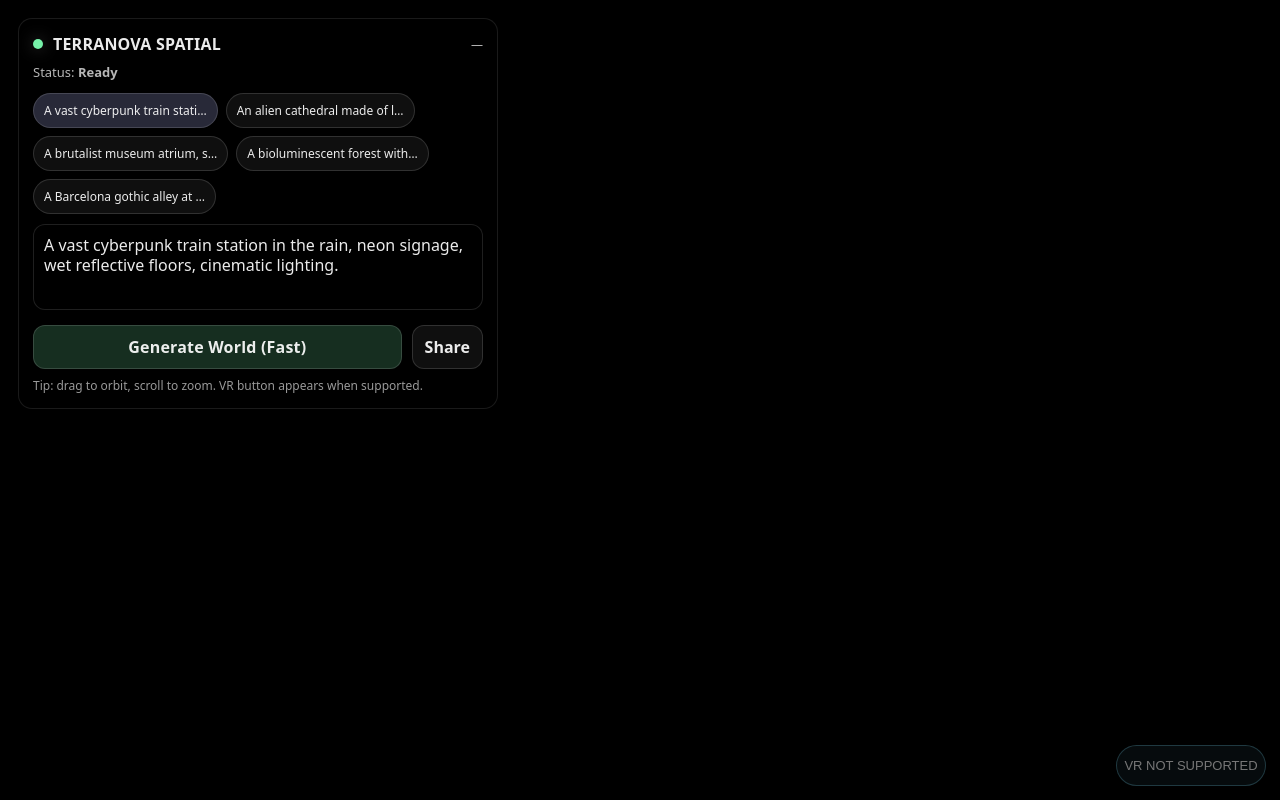
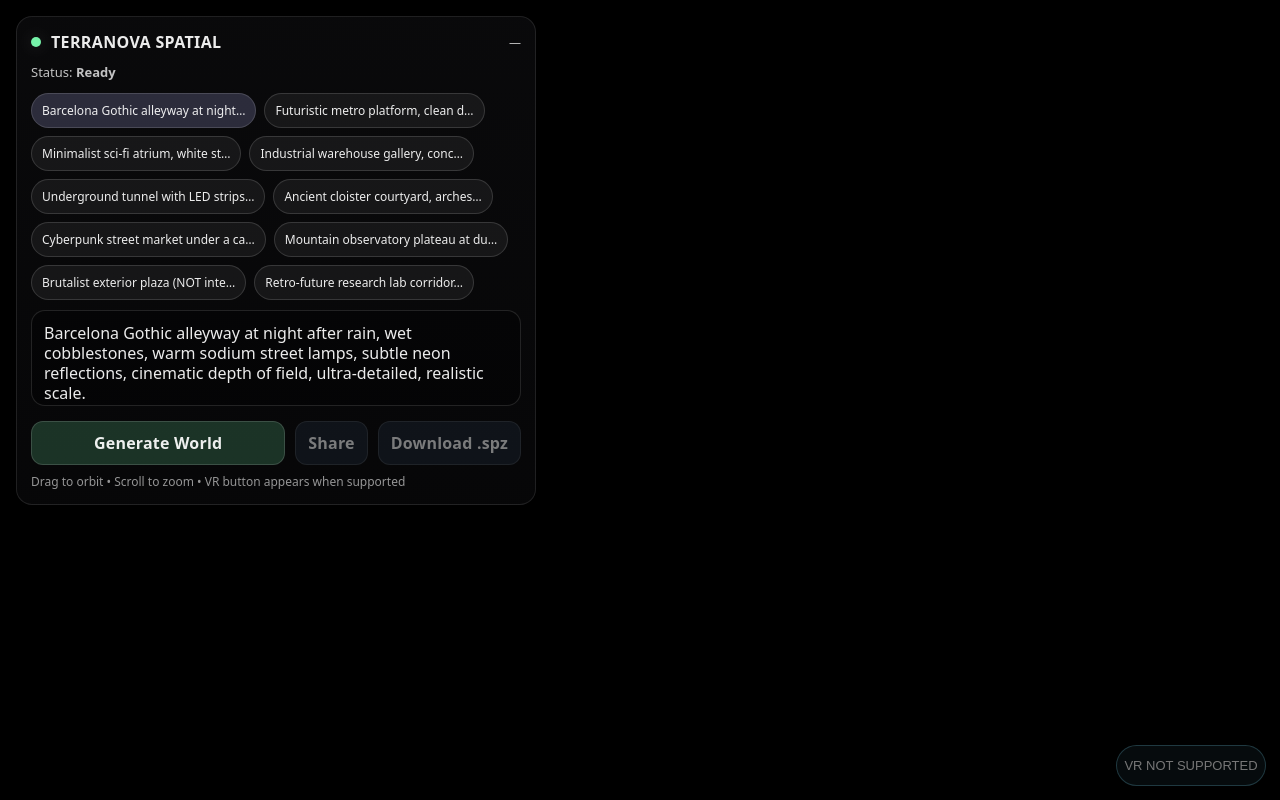
Before and after one commit to krispatl/TerraNovaSpatial, a Next.js app: page / in a window 1280 px wide. Built offline with nearby package versions, Linux system fonts and the light colour scheme.

Commit message:
Update page.tsx

```diff
--- a/app/page.tsx
+++ b/app/page.tsx
@@ -14,27 +14,63 @@ function clamp(n: number, a: number, b: number) {
 
 /**
  * Prefer structured URL locations if present, otherwise fallback to regex scan.
- * This supports both:
- * - operation.response (WorldLabs op payload)
+ * Supports:
+ * - operation.response payload
  * - /api/worlds/:id payload
  */
 function findFirstSpzUrl(payload: any): string | null {
   try {
-    const structured =
-      payload?.assets?.splats?.spz_urls && Object.values(payload.assets.splats.spz_urls)[0];
-    if (typeof structured === "string" && structured.includes(".spz")) return structured;
-
-    const urls = payload?.assets?.splats?.spz_urls
-      ? (Object.values(payload.assets.splats.spz_urls).filter((u) => typeof u === "string") as string[])
-      : [];
-    const hit = urls.find((u) => u.includes(".spz"));
-    if (hit) return hit;
+    const spzUrls = payload?.assets?.splats?.spz_urls;
+    if (spzUrls && typeof spzUrls === "object") {
+      const vals = Object.values(spzUrls).filter((u) => typeof u === "string") as string[];
+      const hit = vals.find((u) => u.includes(".spz"));
+      if (hit) return hit;
+    }
 
     const s = JSON.stringify(payload);
     const m = s.match(/https:\/\/[^"'\\s]+?\.spz/);
     return m?.[0] ?? null;
   } catch {
     return null;
+  }
+}
+
+function makeFileNameFromUrl(url: string, fallback = "terranova_splat.spz") {
+  try {
+    const u = new URL(url);
+    const base = u.pathname.split("/").pop() || fallback;
+    return base.endsWith(".spz") ? base : `${base}.spz`;
+  } catch {
+    return fallback;
+  }
+}
+
+async function downloadUrl(url: string, filename: string) {
+  // Direct download via blob so it works cross-origin reliably if CORS allows.
+  // If CORS blocks, we fallback to <a href> open-in-new-tab behavior.
+  try {
+    const res = await fetch(url, { cache: "no-store" });
+    if (!res.ok) throw new Error(`Download failed: ${res.status}`);
+    const blob = await res.blob();
+    const blobUrl = URL.createObjectURL(blob);
+    const a = document.createElement("a");
+    a.href = blobUrl;
+    a.download = filename;
+    document.body.appendChild(a);
+    a.click();
+    a.remove();
+    URL.revokeObjectURL(blobUrl);
+    return;
+  } catch {
+    // fallback: try normal link download/open
+    const a = document.createElement("a");
+    a.href = url;
+    a.download = filename;
+    a.target = "_blank";
+    a.rel = "noreferrer";
+    document.body.appendChild(a);
+    a.click();
+    a.remove();
   }
 }
 
@@ -51,16 +87,25 @@ export default function Home() {
   // store pivot group here
   const splatRootRef = useRef<any>(null);
 
+  // current loaded spz
+  const currentSpzUrlRef = useRef<string | null>(null);
+
   // hero cam cancel token
   const camAnimCancelRef = useRef<{ cancel: boolean } | null>(null);
 
   const presets = useMemo(
     () => [
-      "A vast cyberpunk train station in the rain, neon signage, wet reflective floors, cinematic lighting.",
-      "An alien cathedral made of living light, towering arcs, sacred geometry, volumetric glow.",
-      "A brutalist museum atrium, soft skylight, monumental concrete, ultra clean architectural lines.",
-      "A bioluminescent forest with glowing mushrooms, mist, fireflies, dreamlike depth.",
-      "A Barcelona gothic alley at night in the rain, sodium lamps, puddles, moody contrast.",
+      // High-consistency “tech demo” prompts (architecture + lighting + camera cues)
+      "Barcelona Gothic alleyway at night after rain, wet cobblestones, warm sodium street lamps, subtle neon reflections, cinematic depth of field, ultra-detailed, realistic scale.",
+      "Futuristic metro platform, clean design, glossy tiles, soft volumetric light shafts, puddles and reflections, cinematic wide shot, realistic scale, high detail.",
+      "Minimalist sci-fi atrium, white stone + brushed metal, skylight grid, sunbeams with volumetric fog, calm museum-grade lighting, wide-angle composition, realistic scale.",
+      "Industrial warehouse gallery, concrete floor, overhead truss lights, haze, strong perspective lines, cinematic contrast, realistic scale, ultra-detailed.",
+      "Underground tunnel with LED strips, wet floor reflections, moody fog, strong vanishing point, cinematic lighting, realistic scale, high detail.",
+      "Ancient cloister courtyard, arches and columns, soft morning light, light fog, mossy stone, peaceful ambience, cinematic wide shot, realistic scale.",
+      "Cyberpunk street market under a canopy, neon signage, rain mist, reflective puddles, crowd silhouettes, cinematic lighting, realistic scale, detailed textures.",
+      "Mountain observatory plateau at dusk, dramatic clouds, subtle aurora-like glow, wet asphalt, distant lights, cinematic wide shot, realistic scale.",
+      "Brutalist exterior plaza (NOT interior), dramatic overcast sky, wet concrete, strong geometry, moody film lighting, realistic scale, high detail.",
+      "Retro-future research lab corridor, clean panels, soft rim lighting, subtle holographic UI glows, cinematic wide shot, realistic scale, high detail.",
     ],
     []
   );
@@ -75,6 +120,38 @@ export default function Home() {
 
   const [lastWorldId, setLastWorldId] = useState("");
   const [shareUrl, setShareUrl] = useState("");
+
+  // Loading bar progress 0..100
+  const [progress, setProgress] = useState(0);
+  const fakeProgressRef = useRef<number | null>(null);
+
+  function startFakeProgress() {
+    stopFakeProgress();
+    setProgress(2);
+
+    // Never reaches 100; we “finish” when op.done happens.
+    let p = 2;
+    fakeProgressRef.current = window.setInterval(() => {
+      // ease asymptote to ~92
+      const remaining = 92 - p;
+      const step = Math.max(0.15, remaining * 0.02);
+      p = Math.min(92, p + step);
+      setProgress(p);
+    }, 140);
+  }
+
+  function stopFakeProgress() {
+    if (fakeProgressRef.current != null) {
+      window.clearInterval(fakeProgressRef.current);
+      fakeProgressRef.current = null;
+    }
+  }
+
+  function finishProgress() {
+    stopFakeProgress();
+    setProgress(100);
+    window.setTimeout(() => setProgress(0), 450);
+  }
 
   function statusDotColor() {
     switch (status) {
@@ -283,6 +360,8 @@ export default function Home() {
           const url = findFirstSpzUrl(worldPayload);
           if (!url) throw new Error("No .spz found in payload.");
 
+          currentSpzUrlRef.current = url;
+
           // remove old
           if (splatRootRef.current) {
             try {
@@ -319,7 +398,7 @@ export default function Home() {
           renderer.render(scene, camera);
         });
 
-        // Load shared/cached world (single fetch; no infinite wait here)
+        // Load shared/cached world (single fetch; no infinite wait)
         const params = new URLSearchParams(window.location.search);
         const shared = params.get("world");
         const cached = localStorage.getItem("lastWorld");
@@ -327,9 +406,7 @@ export default function Home() {
 
         if (initialWorldId) {
           setLastWorldId(initialWorldId);
-          setShareUrl(
-            `${window.location.origin}${window.location.pathname}?world=${initialWorldId}`
-          );
+          setShareUrl(`${window.location.origin}${window.location.pathname}?world=${initialWorldId}`);
 
           try {
             setStatusDetail("Loading saved world…");
@@ -337,18 +414,14 @@ export default function Home() {
             if (resp.ok) {
               const w = await resp.json();
               await (window as any).loadWorldAssets(w, { hero: true });
-            } else {
-              setStatus("Ready");
-              setStatusDetail("");
             }
           } catch {
-            setStatus("Ready");
-            setStatusDetail("");
+            // ignore
           }
-        } else {
-          setStatus("Ready");
-          setStatusDetail("");
         }
+
+        setStatus("Ready");
+        setStatusDetail("");
 
         return () => {
           window.removeEventListener("resize", onResize);
@@ -370,6 +443,8 @@ export default function Home() {
 
     return () => {
       disposed = true;
+
+      stopFakeProgress();
 
       try {
         cleanup?.();
@@ -417,17 +492,38 @@ export default function Home() {
     }
   }
 
+  async function downloadCurrentSplat() {
+    const url = currentSpzUrlRef.current;
+    if (!url) {
+      setStatusDetail("No splat loaded yet.");
+      setTimeout(() => setStatusDetail(""), 1200);
+      return;
+    }
+
+    try {
+      setStatusDetail("Downloading .spz…");
+      const name = makeFileNameFromUrl(url, lastWorldId ? `world_${lastWorldId}.spz` : "terranova_splat.spz");
+      await downloadUrl(url, name);
+      setStatusDetail("Download started.");
+      setTimeout(() => setStatusDetail(""), 1200);
+    } catch {
+      setStatusDetail("Download failed.");
+      setTimeout(() => setStatusDetail(""), 1500);
+    }
+  }
+
   /**
    * FAST + RELIABLE:
    * - Ask for Marble 0.1-mini
    * - Poll /api/operations/:id until op.done === true
-   * - Use op.response directly (contains splat URLs) instead of waiting on /api/worlds/:id to publish assets
+   * - Use op.response directly (contains splat URLs)
    */
   async function generate() {
     try {
       setBusy(true);
       setStatus("Generating");
       setStatusDetail("Starting…");
+      startFakeProgress();
 
       const r = await fetch("/api/worlds/generate", {
         method: "POST",
@@ -456,15 +552,30 @@ export default function Home() {
 
         const op = await opResp.json();
 
-        // progress (best effort)
-        const progress =
+        // best-effort progress
+        const progressRaw =
           op?.metadata?.progress ??
           op?.metadata?.percent ??
           op?.metadata?.percentage ??
+          op?.progress ??
           null;
 
-        if (progress != null) setStatusDetail(`Generating… ${progress}%`);
-        else setStatusDetail("Generating…");
+        const parsed =
+          typeof progressRaw === "number"
+            ? progressRaw
+            : typeof progressRaw === "string"
+              ? Number(progressRaw)
+              : null;
+
+        if (parsed != null && isFinite(parsed)) {
+          // If backend gives 0..1, normalize; if 0..100 use as-is.
+          const p = parsed <= 1 ? parsed * 100 : parsed;
+          const cp = clamp(p, 0, 99); // hold 100 until done
+          setProgress(cp);
+          setStatusDetail(`Generating… ${Math.round(cp)}%`);
+        } else {
+          setStatusDetail("Generating…");
+        }
 
         if (op?.error) {
           throw new Error(op.error?.message || "World generation failed.");
@@ -487,6 +598,7 @@ export default function Home() {
 
           await (window as any).loadWorldAssets(world, { hero: true });
 
+          finishProgress();
           setBusy(false);
           return;
         }
@@ -495,33 +607,70 @@ export default function Home() {
       }
     } catch (err: any) {
       console.error(err);
+      stopFakeProgress();
+      setProgress(0);
       setStatus("Error");
       setStatusDetail(err?.message || String(err));
       setBusy(false);
     }
   }
 
+  const panelStyle: React.CSSProperties = {
+    position: "absolute",
+    top: 16,
+    left: 16,
+    width: 520,
+    maxWidth: "calc(100vw - 32px)",
+    background:
+      "linear-gradient(180deg, rgba(12,12,14,0.78), rgba(12,12,14,0.56))",
+    border: "1px solid rgba(255,255,255,0.10)",
+    padding: 14,
+    borderRadius: 16,
+    color: "rgba(255,255,255,0.92)",
+    backdropFilter: "blur(14px)",
+    boxShadow: "0 24px 80px rgba(0,0,0,0.55)",
+    fontFamily:
+      'ui-sans-serif, system-ui, -apple-system, Segoe UI, Roboto, Helvetica, Arial, "Apple Color Emoji","Segoe UI Emoji"',
+  };
+
+  const chipStyle = (active: boolean): React.CSSProperties => ({
+    cursor: "pointer",
+    fontSize: 12,
+    padding: "8px 10px",
+    borderRadius: 999,
+    border: "1px solid rgba(255,255,255,0.14)",
+    background: active ? "rgba(183,185,255,0.20)" : "rgba(255,255,255,0.06)",
+    color: "rgba(255,255,255,0.92)",
+    whiteSpace: "nowrap",
+  });
+
+  const buttonStyle = (variant: "primary" | "secondary" | "danger" = "secondary"): React.CSSProperties => {
+    const bg =
+      variant === "primary"
+        ? "rgba(124,255,178,0.18)"
+        : variant === "danger"
+          ? "rgba(255,120,120,0.16)"
+          : "rgba(124,180,255,0.14)";
+    return {
+      cursor: "pointer",
+      padding: "10px 12px",
+      borderRadius: 12,
+      border: "1px solid rgba(255,255,255,0.14)",
+      background: bg,
+      color: "rgba(255,255,255,0.92)",
+      fontWeight: 700,
+      letterSpacing: 0.2,
+      userSelect: "none",
+    };
+  };
+
   return (
     <>
       <div ref={mountRef} style={{ width: "100vw", height: "100vh" }} />
 
-      <div
-        style={{
-          position: "absolute",
-          top: 18,
-          left: 18,
-          width: 480,
-          background: "rgba(0,0,0,0.62)",
-          border: "1px solid rgba(255,255,255,0.10)",
-          padding: 14,
-          borderRadius: 14,
-          color: "rgba(255,255,255,0.92)",
-          backdropFilter: "blur(10px)",
-          boxShadow: "0 18px 50px rgba(0,0,0,0.45)",
-          fontFamily:
-            'ui-sans-serif, system-ui, -apple-system, Segoe UI, Roboto, Helvetica, Arial, "Apple Color Emoji","Segoe UI Emoji"',
-        }}
-      >
+      {/* HUD */}
+      <div style={panelStyle}>
+        {/* header */}
         <div style={{ display: "flex", alignItems: "center", gap: 10 }}>
           <div
             style={{
@@ -529,106 +678,130 @@ export default function Home() {
               height: 10,
               borderRadius: 99,
               background: statusDotColor(),
-              boxShadow: "0 0 16px rgba(255,255,255,0.25)",
+              boxShadow: "0 0 18px rgba(255,255,255,0.18)",
             }}
           />
-          <div style={{ fontWeight: 700, letterSpacing: 0.2 }}>TERRANOVA SPATIAL</div>
+          <div style={{ fontWeight: 800, letterSpacing: 0.35 }}>TERRANOVA SPATIAL</div>
           <div style={{ marginLeft: "auto", opacity: 0.75, fontSize: 12 }}>
             {lastWorldId ? `World ${lastWorldId.slice(0, 8)}…` : "—"}
           </div>
         </div>
 
-        <div style={{ marginTop: 8, opacity: 0.78, fontSize: 13 }}>
-          Status: <span style={{ fontWeight: 600 }}>{status}</span>
+        {/* progress bar */}
+        {busy && (
+          <div style={{ marginTop: 10 }}>
+            <div
+              style={{
+                height: 8,
+                borderRadius: 999,
+                background: "rgba(255,255,255,0.08)",
+                border: "1px solid rgba(255,255,255,0.10)",
+                overflow: "hidden",
+              }}
+            >
+              <div
+                style={{
+                  height: "100%",
+                  width: `${Math.max(2, Math.min(100, progress))}%`,
+                  borderRadius: 999,
+                  background:
+                    "linear-gradient(90deg, rgba(183,185,255,0.55), rgba(124,255,178,0.55))",
+                  transition: "width 180ms ease",
+                }}
+              />
+            </div>
+          </div>
+        )}
+
+        {/* status */}
+        <div style={{ marginTop: 10, opacity: 0.82, fontSize: 13 }}>
+          Status: <span style={{ fontWeight: 700 }}>{status}</span>
           {statusDetail ? <span style={{ opacity: 0.85 }}> — {statusDetail}</span> : null}
         </div>
 
+        {/* chips */}
         <div style={{ marginTop: 12, display: "flex", flexWrap: "wrap", gap: 8 }}>
           {presets.map((p) => (
-            <button
-              key={p}
-              onClick={() => setPrompt(p)}
-              style={{
-                cursor: "pointer",
-                fontSize: 12,
-                padding: "8px 10px",
-                borderRadius: 999,
-                border: "1px solid rgba(255,255,255,0.14)",
-                background: prompt === p ? "rgba(183,185,255,0.22)" : "rgba(255,255,255,0.06)",
-                color: "rgba(255,255,255,0.92)",
-              }}
-            >
-              {p.length > 28 ? p.slice(0, 28) + "…" : p}
+            <button key={p} onClick={() => setPrompt(p)} style={chipStyle(prompt === p)}>
+              {p.length > 34 ? p.slice(0, 34) + "…" : p}
             </button>
           ))}
         </div>
 
+        {/* prompt editor */}
         <textarea
           value={prompt}
           onChange={(e) => setPrompt(e.target.value)}
           style={{
             marginTop: 10,
             width: "100%",
-            height: 86,
+            height: 96,
             resize: "none",
-            borderRadius: 12,
-            padding: 10,
+            borderRadius: 14,
+            padding: 12,
             border: "1px solid rgba(255,255,255,0.12)",
-            background: "rgba(0,0,0,0.35)",
+            background: "rgba(0,0,0,0.32)",
             color: "rgba(255,255,255,0.92)",
             outline: "none",
             lineHeight: 1.25,
           }}
         />
 
-        <div style={{ display: "flex", gap: 10, marginTop: 10 }}>
+        {/* actions */}
+        <div style={{ display: "flex", gap: 10, marginTop: 10, flexWrap: "wrap" }}>
           <button
             onClick={generate}
             disabled={busy}
             style={{
+              ...buttonStyle("primary"),
+              flex: 1,
+              minWidth: 200,
+              opacity: busy ? 0.6 : 1,
               cursor: busy ? "not-allowed" : "pointer",
-              flex: 1,
-              padding: "10px 12px",
-              borderRadius: 12,
-              border: "1px solid rgba(255,255,255,0.14)",
-              background: busy ? "rgba(255,255,255,0.08)" : "rgba(124,255,178,0.18)",
-              color: "rgba(255,255,255,0.92)",
-              fontWeight: 700,
-              letterSpacing: 0.2,
             }}
           >
-            {busy ? "Generating…" : "Generate World (Fast)"}
+            {busy ? "Generating…" : "Generate World"}
           </button>
 
           <button
             onClick={copyShareLink}
             disabled={!lastWorldId}
             style={{
+              ...buttonStyle("secondary"),
+              opacity: !lastWorldId ? 0.5 : 1,
               cursor: !lastWorldId ? "not-allowed" : "pointer",
-              padding: "10px 12px",
-              borderRadius: 12,
-              border: "1px solid rgba(255,255,255,0.14)",
-              background: !lastWorldId ? "rgba(255,255,255,0.06)" : "rgba(124,180,255,0.16)",
-              color: "rgba(255,255,255,0.92)",
-              fontWeight: 700,
             }}
             title={shareUrl || ""}
           >
             Share
           </button>
+
+          <button
+            onClick={downloadCurrentSplat}
+            disabled={!currentSpzUrlRef.current}
+            style={{
+              ...buttonStyle("secondary"),
+              opacity: currentSpzUrlRef.current ? 1 : 0.5,
+              cursor: currentSpzUrlRef.current ? "pointer" : "not-allowed",
+            }}
+            title={currentSpzUrlRef.current || ""}
+          >
+            Download .spz
+          </button>
         </div>
 
         {shareUrl ? (
-          <div style={{ marginTop: 8, fontSize: 12, opacity: 0.75, wordBreak: "break-all" }}>
+          <div style={{ marginTop: 8, fontSize: 12, opacity: 0.70, wordBreak: "break-all" }}>
             {shareUrl}
           </div>
         ) : null}
 
-        <div style={{ marginTop: 8, fontSize: 12, opacity: 0.65 }}>
-          Tip: drag to orbit, scroll to zoom. VR button appears when supported.
+        <div style={{ marginTop: 8, fontSize: 12, opacity: 0.62 }}>
+          Drag to orbit • Scroll to zoom • VR button appears when supported
         </div>
       </div>
 
+      {/* subtle generation veil */}
       {busy && (
         <div
           style={{
@@ -636,7 +809,7 @@ export default function Home() {
             inset: 0,
             pointerEvents: "none",
             background:
-              "radial-gradient(1200px 700px at 20% 20%, rgba(183,185,255,0.10), rgba(0,0,0,0.0) 60%), rgba(0,0,0,0.18)",
+              "radial-gradient(900px 520px at 20% 20%, rgba(183,185,255,0.10), rgba(0,0,0,0.0) 60%), rgba(0,0,0,0.18)",
           }}
         />
       )}
```
